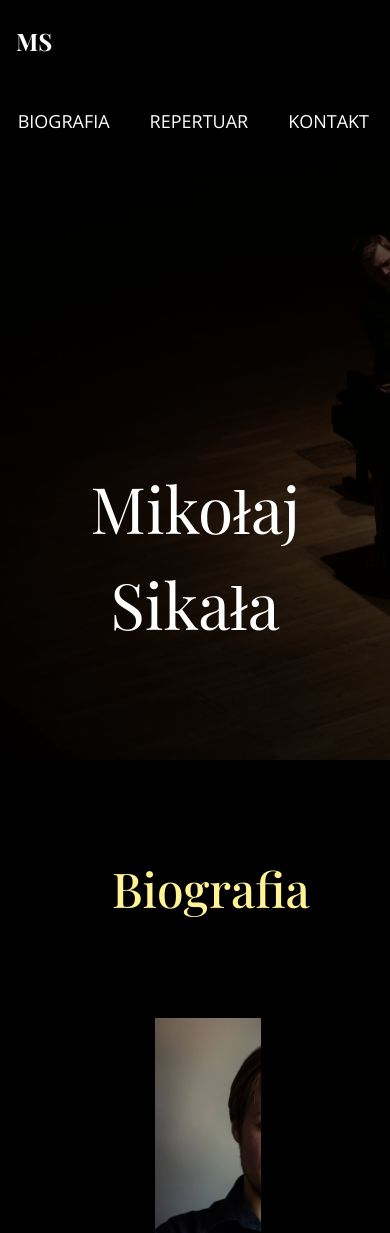
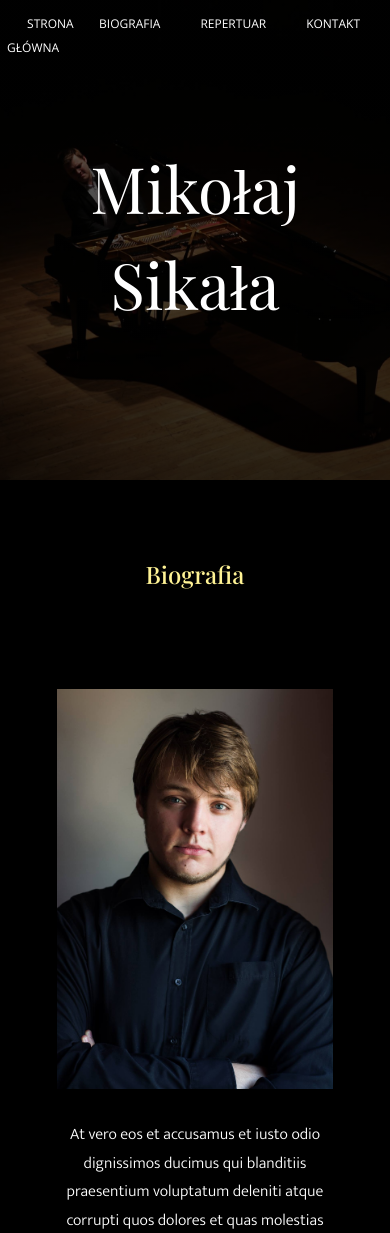
Before and after one commit to MartaPoti/Mikolaj_project, a plain HTML site: page index.html in a window 390 px wide. Shown: the top 1233 px of the page. Drawn offline with nearby package versions, Linux system fonts and the light colour scheme.

Commit message:
responsiveness

```diff
--- a/src/styles.css
+++ b/src/styles.css
@@ -120,7 +120,7 @@ nav .logo{
  }
 
  section {
-    display: ;
+
     padding:100px 100px 200px 100px;
     border-bottom: 1px solid #fff;
 
@@ -187,17 +187,20 @@ nav .logo{
         background-image: linear-gradient(rgba(0,0,0,0.6),rgba(0, 0, 0, 0.8)), url("../img/mikołaj.PNG");
     background-repeat:no-repeat;
     background-size: cover;
+    background-position: center;
     color:white;
     text-align: center;
-    padding: 280px 0 ;
+    padding: 60px 0 ;
     }
 
     header h1 {
         font-size: 64px;
         text-align: center;
+        position: relative;
+        top: 0px
     }
     .logo {
-       padding:0 15px;
+      display: none;
     }
 
 
@@ -206,7 +209,7 @@ nav .logo{
     nav ul li a{
         padding: 0 20px;
         font-size: 18px;
-
+        float:none;
 
 
     }
@@ -221,6 +224,89 @@ nav .logo{
         }
     .grid{
             grid-template-columns: 1fr;
-            grid-gap:32px;  }
+            grid-gap:0px;
+
+         }
+
+         .grid iframe {
+
+            margin: 30px auto;
+         }
+
+            h2 {
+                font-family: var(--heading-font-family);
+                color: var(--branding-color);
+                font-size:24px;
+                text-align: center;
+                margin: 50px 0 100px 0;
+             }
+
+             h3 {
+                font-family: var(--heading-font-family);
+                color: var(--branding-color);
+                font-size:18px;
+                text-align: center;
+                margin: 20px 0;
+             }
 
         }
+
+
+
+
+
+
+ @media (max-width:550px){
+
+    section {
+             padding:30px 10px;
+
+            }
+            nav { max-width: 100%;
+                padding: 10px;
+
+                   }
+
+            header {
+                background-image: linear-gradient(rgba(0,0,0,0.6),rgba(0, 0, 0, 0.8)), url("../img/mikołaj.PNG");
+            background-repeat:no-repeat;
+            background-size: cover;
+            color:white;
+            text-align: center;
+            padding: 140px 0 ;
+            }
+
+            header h1 {
+                font-size: 64px;
+                text-align: center;
+            }
+            .logo {
+               display: none;
+            }
+
+
+
+
+            nav ul li a{
+                padding: 15px 20px;
+                font-size: 12px;
+                float:none;
+                line-height: 12px;
+
+
+
+            }
+
+
+            .container {
+                    max-width: 100%;}
+
+            .img-resp {
+                width:84px;
+                margin: 0 auto;
+                }
+            .grid{
+                    grid-template-columns: 1fr;
+                    grid-gap:32px;  }
+
+                }
```
Also changed, not shown: kontakt.html (+1 -1 lines).
